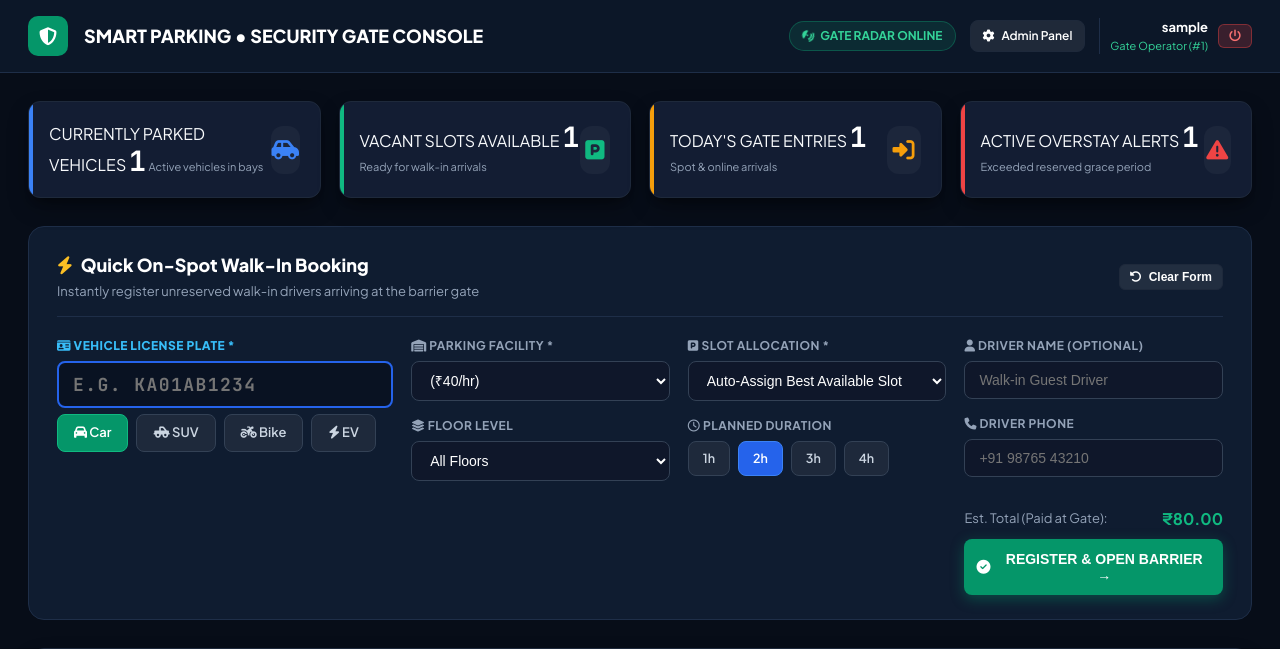
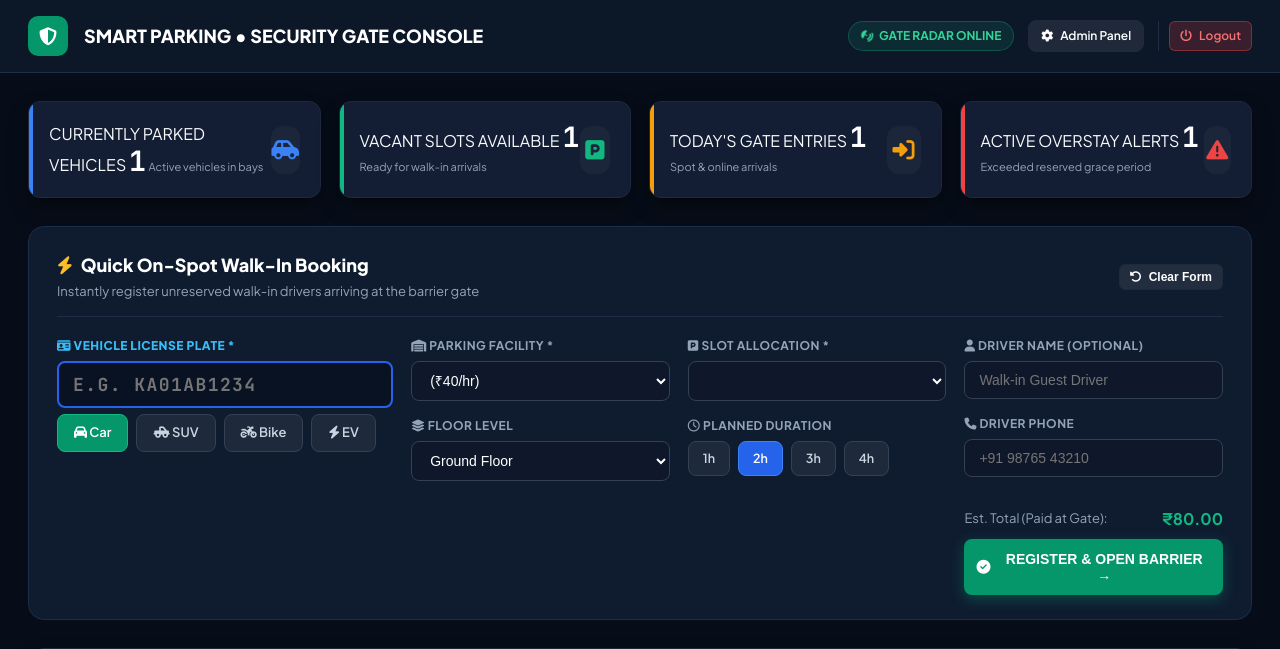
Before and after one commit to spoorthishetty05/AI-Based-Smart-Parking-Management-System-, a Flask app: page /security in a window 1280 px wide. Shown: the top 649 px of the page. Run offline with Flask 3, Linux system fonts and the light colour scheme; the visitor is signed in with stand-in values (Sample User, id 1); a database or web service that is not in the repository returns one stand-in record (values such as "Sample title"); data that the repository does not hold is empty.

Commit message:
ui(security): update floor options, logout button, and slot dropdown

```diff
--- a/templates/security_dashboard.html
+++ b/templates/security_dashboard.html
@@ -404,13 +404,9 @@
         </a>
         {% endif %}
 
-        <div style="display: flex; align-items: center; gap: 10px; padding-left: 10px; border-left: 1px solid var(--sec-border);">
-          <div style="text-align: right;">
-            <div style="font-weight: 700; color: #ffffff; font-size: 13px;">{{ session.get('user_name', 'Security Officer') }}</div>
-            <div style="font-size: 11px; color: #34d399;">Gate Operator (#{{ session.get('user_id', 1) }})</div>
-          </div>
+        <div style="display: flex; align-items: center; padding-left: 10px; border-left: 1px solid var(--sec-border);">
           <a href="/logout" class="btn-admin btn-admin-danger btn-admin-sm" title="Log Out of Gate Console">
-            <i class="fas fa-power-off"></i>
+            <i class="fas fa-power-off"></i> Logout
           </a>
         </div>
       </div>
@@ -520,9 +516,10 @@
               <div class="admin-form-group" style="margin-top: 10px;">
                 <label class="admin-form-label"><i class="fas fa-layer-group"></i> Floor Level</label>
                 <select id="spotFloorSelect" class="admin-form-select" onchange="loadAvailableSlotsForSpot()">
-                  <option value="all">All Floors</option>
                   <option value="Ground Floor">Ground Floor</option>
                   <option value="Upper Floor">Upper Floor</option>
+                  <option value="A Block">A Block</option>
+                  <option value="B Block">B Block</option>
                 </select>
               </div>
             </div>
@@ -532,7 +529,6 @@
               <div class="admin-form-group">
                 <label class="admin-form-label"><i class="fas fa-square-parking"></i> Slot Allocation *</label>
                 <select id="spotSlotSelect" class="admin-form-select" required>
-                  <option value="">Auto-Assign Best Available Slot</option>
                 </select>
               </div>
 
@@ -897,19 +893,18 @@
 
     async function loadAvailableSlotsForSpot() {
       const lotId = document.getElementById('spotLotSelect')?.value || '1';
-      const floor = document.getElementById('spotFloorSelect')?.value || 'all';
+      const floor = document.getElementById('spotFloorSelect')?.value || 'Ground Floor';
       const slotSelect = document.getElementById('spotSlotSelect');
 
       try {
-        const res = await fetch(`/api/security/slots/available?lot_id=${lotId}&floor=${floor}`);
+        const res = await fetch(`/api/security/slots/available?lot_id=${encodeURIComponent(lotId)}&floor=${encodeURIComponent(floor)}`);
         const data = await res.json();
         if (data.status === 'success') {
           const slots = data.slots || [];
           if (slots.length === 0) {
             slotSelect.innerHTML = '<option value="">No vacant slots available on this floor</option>';
           } else {
-            slotSelect.innerHTML = '<option value="">Auto-Assign Best Available Slot</option>' +
-              slots.map(s => `<option value="${s.slot_id}">${s.slot_number} &bull; ${s.floor} (${s.slot_type})</option>`).join('');
+            slotSelect.innerHTML = slots.map(s => `<option value="${s.slot_id}">${s.slot_number} &bull; ${s.floor} (${s.slot_type})</option>`).join('');
           }
         }
       } catch (err) {
```
